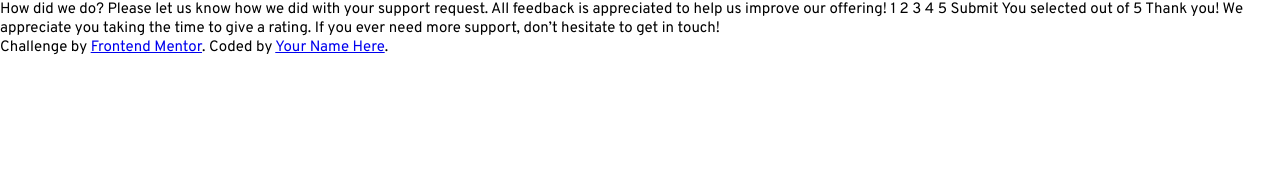
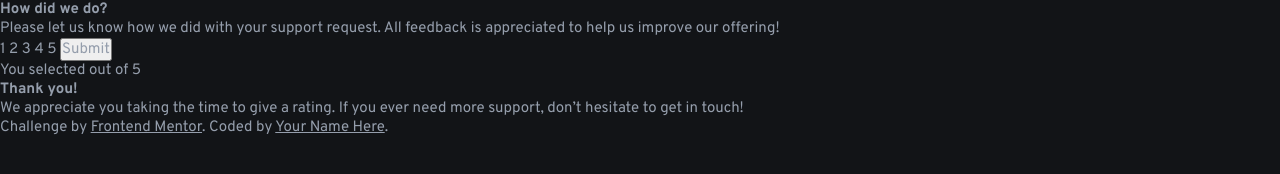
Before and after one commit to lozukka/interactive-rating-component-fm, a plain HTML site: page index.html in a window 1280 px wide. Drawn offline with Linux system fonts and the light colour scheme.

Commit message:
Refactor rating and thank you sections in HTML/CSS
Wrapped the rating and thank you states in semantic <section> elements and improved their structure in index.html. Updated styles.css to set body background color and default text color using CSS variables for better theming.

```diff
--- a/index.html
+++ b/index.html
@@ -12,27 +12,23 @@
 <body>
 
   <!-- Rating state start -->
-
-  How did we do?
-
-  Please let us know how we did with your support request. All feedback is appreciated
-  to help us improve our offering!
-
-  1 2 3 4 5
-
-  Submit
-
-  <!-- Rating state end -->
+<section id="rating-state">
+<h1>How did we do?</h1>
+<p>Please let us know how we did with your support request. All feedback is appreciated
+  to help us improve our offering!</p>
+1 2 3 4 5
+  <button>Submit</button>
+</section>
+<!-- Rating state end -->
 
   <!-- Thank you state start -->
+<section id="thank-you-state">
 
-  You selected <!-- Add rating here --> out of 5
-
-  Thank you!
-
-  We appreciate you taking the time to give a rating. If you ever need more support,
-  don’t hesitate to get in touch!
-
+  <p>You selected <span></span> out of 5</p>
+  <h2>Thank you!</h2>
+  <p>We appreciate you taking the time to give a rating. If you ever need more support,
+  don’t hesitate to get in touch!</p>
+</section>
   <!-- Thank you state end -->
 
 
--- a/styles.css
+++ b/styles.css
@@ -20,6 +20,7 @@
     padding: 0;
     font-size: 15px;
     font-family: 'Overpass', sans-serif;
+    color: var(--color-grey500);
 }
 
 :root{
@@ -29,3 +30,6 @@
     --color-grey900: hsl(213, 19%, 18%);
     --color-grey950: hsl(216, 12%, 8%);
 }
+body{
+    background: var(--color-grey950);
+}
```
